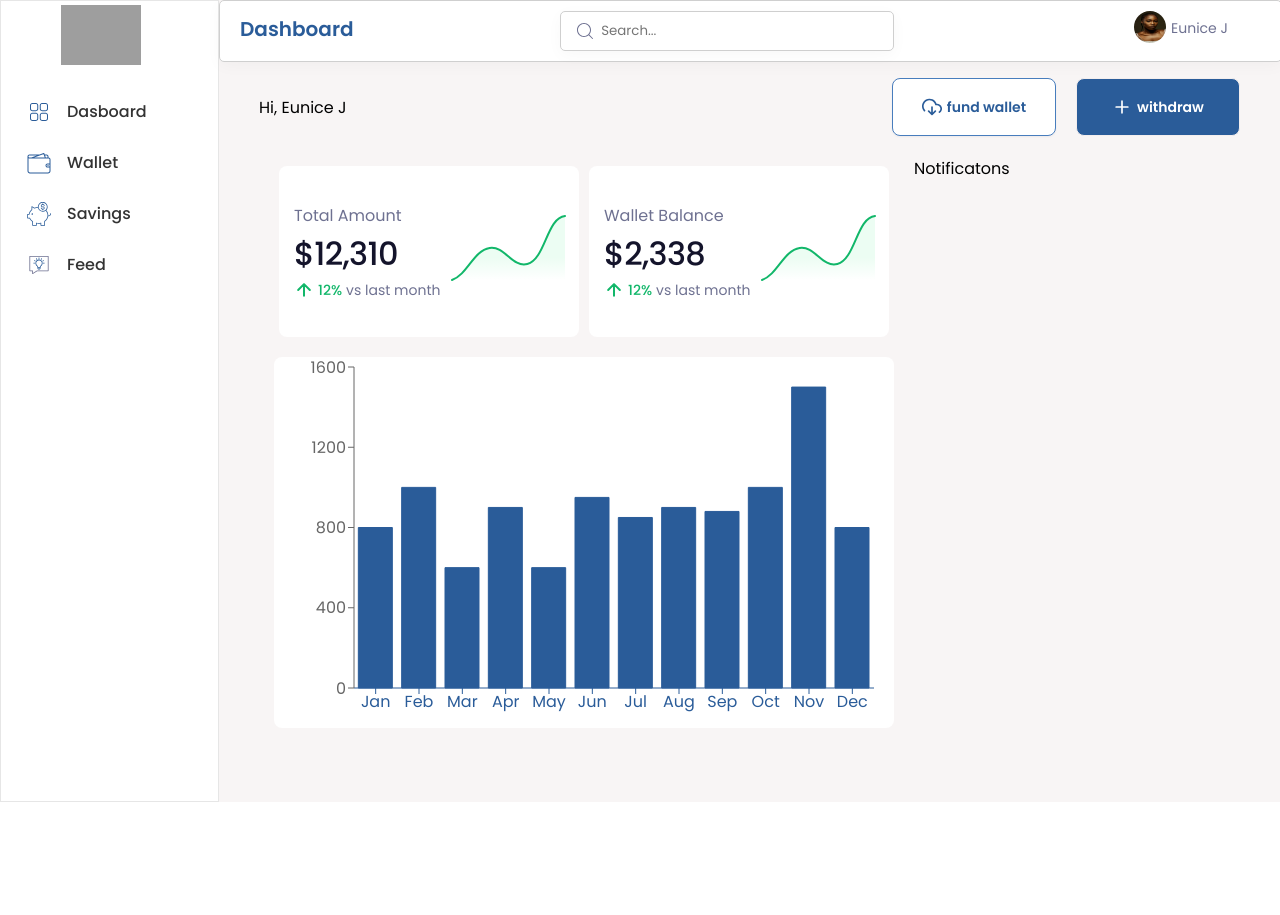
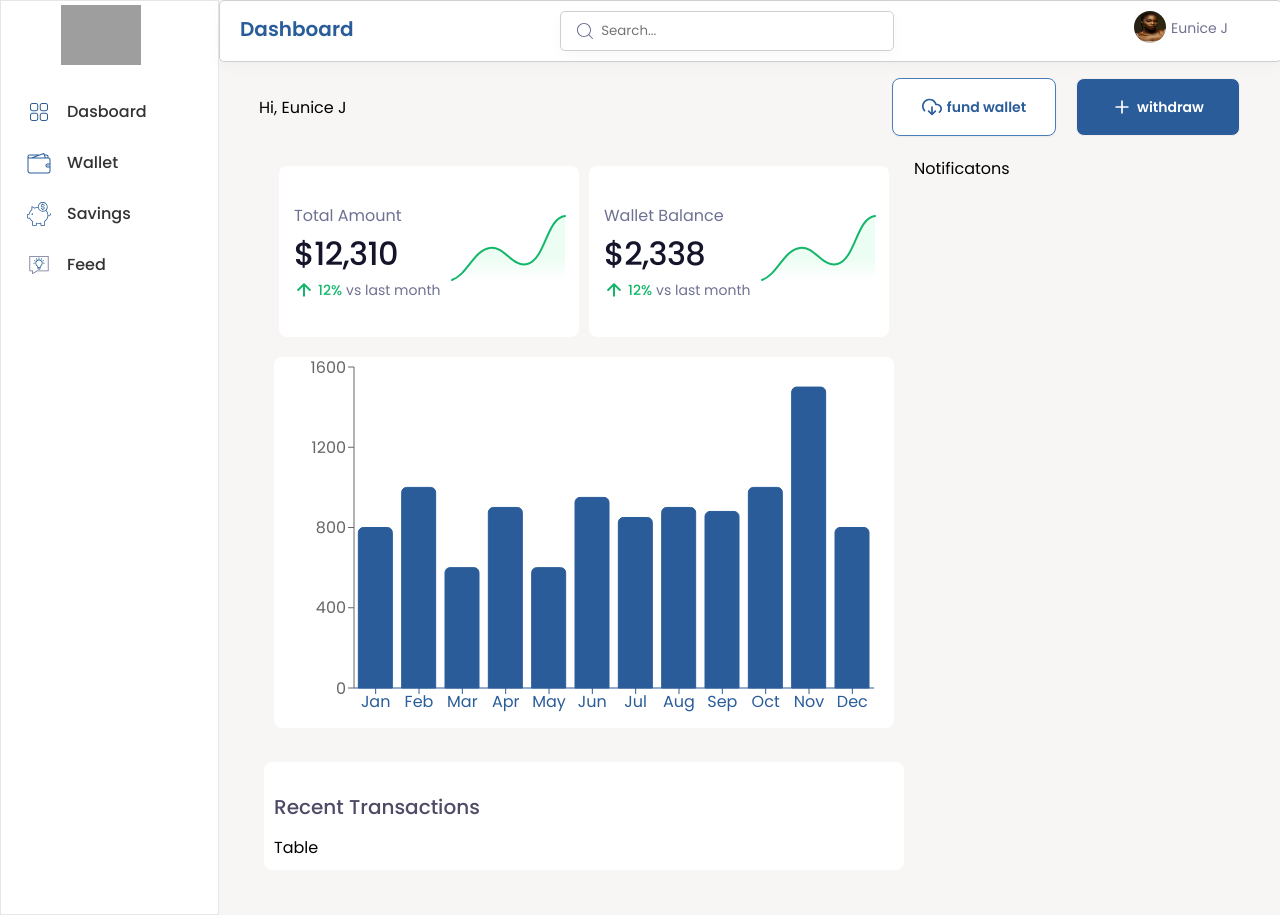
Before and after one commit to eunicegigijacob/ajo-personal-, a React (Vite) app in the folder Frontend/: page /home in a window 1280 px wide. Before the commit the page ends 802 px from the top, so only its background shows below. Built offline with nearby package versions, Linux system fonts and the light colour scheme; grey boxes are pictures that could not be loaded; the HTML template or start-up script is replaced by a standard one.

Commit message:
initial commit of table component and styling

```diff
--- a/Frontend/src/Components/Home/Barchart.jsx
+++ b/Frontend/src/Components/Home/Barchart.jsx
@@ -6,8 +6,6 @@ import {
   Bar,
   XAxis,
   Tooltip,
-  CartesianGrid,
-  Legend,
   YAxis,
 } from 'recharts';
 import { SavingsData } from '../../assets/Dummy data/Data.js';
@@ -21,11 +19,15 @@ const Barchart = () => {
             data={SavingsData}
             margin={{ top: 10, left: 20, right: 20, bottom: 10 }}
           >
-            {/* <CartesianGrid strokeDasharray="3 3" /> */}
             <XAxis dataKey="Month" stroke="#2A5C99" />
             <YAxis />
             <Tooltip />
-            <Bar dataKey="Amount" stroke="#2A5C99" fill="#2A5C99" />
+            <Bar
+              dataKey="Amount"
+              stroke="#2A5C99"
+              fill="#2A5C99"
+              radius={[5, 5, 0, 0]}
+            />
           </BarChart>
         </ResponsiveContainer>
       </div>
--- a/Frontend/src/Components/Home/Dashboard.jsx
+++ b/Frontend/src/Components/Home/Dashboard.jsx
@@ -2,6 +2,7 @@ import styles from '../../styles/Dashboard.module.css';
 import CloudIcon from '../svg/cloud';
 import PlusIcon from '../svg/plus';
 import Barchart from './Barchart';
+import Table from './Table';
 import Widgets from './Widgets';
 
 const Dashboard = () => {
@@ -26,6 +27,10 @@ const Dashboard = () => {
         <div className={styles.left}>
           <Widgets />
           <Barchart />
+          <div className={styles.listContainer}>
+            <div className={styles.listTitle}>Recent Transactions</div>
+            <Table />
+          </div>
         </div>
         <div className={styles.right}>
           <p>Notificatons</p>
--- /dev/null
+++ b/Frontend/src/Components/Home/Table.jsx
@@ -0,0 +1,7 @@
+import styles from '../../styles/Table.module.css';
+
+const Table = () => {
+  return <div className="table">Table</div>;
+};
+
+export default Table;
--- a/Frontend/src/styles/Barchart.module.css
+++ b/Frontend/src/styles/Barchart.module.css
@@ -2,13 +2,12 @@
     width: 100%;
     box-sizing: border-box;
     padding: 10px;
+    margin-bottom: 24px;
 }
 
 
 .barchartwrapper {
-    /* width: 100%; */
     height: 371px;
-
     background: #FFFFFF;
     border-radius: 8px;
 }
--- a/Frontend/src/styles/Dashboard.module.css
+++ b/Frontend/src/styles/Dashboard.module.css
@@ -71,3 +71,22 @@
     flex: 1;
     padding: 5px;
 }
+
+.listContainer {
+    background: #FFFFFF;
+    border-radius: 8px;
+    padding: 10px;
+    width: 100%;
+    box-sizing: border-box;
+}
+
+.listTitle {
+    font-family: 'Poppins';
+    font-style: normal;
+    font-weight: 500;
+    font-size: 20px;
+    line-height: 30px;
+    color: #4E4B66;
+    margin-bottom: 13px;
+    margin-top: 20px;
+}
```
Also changed, not shown: Frontend/src/styles/Table.module.css (added).
